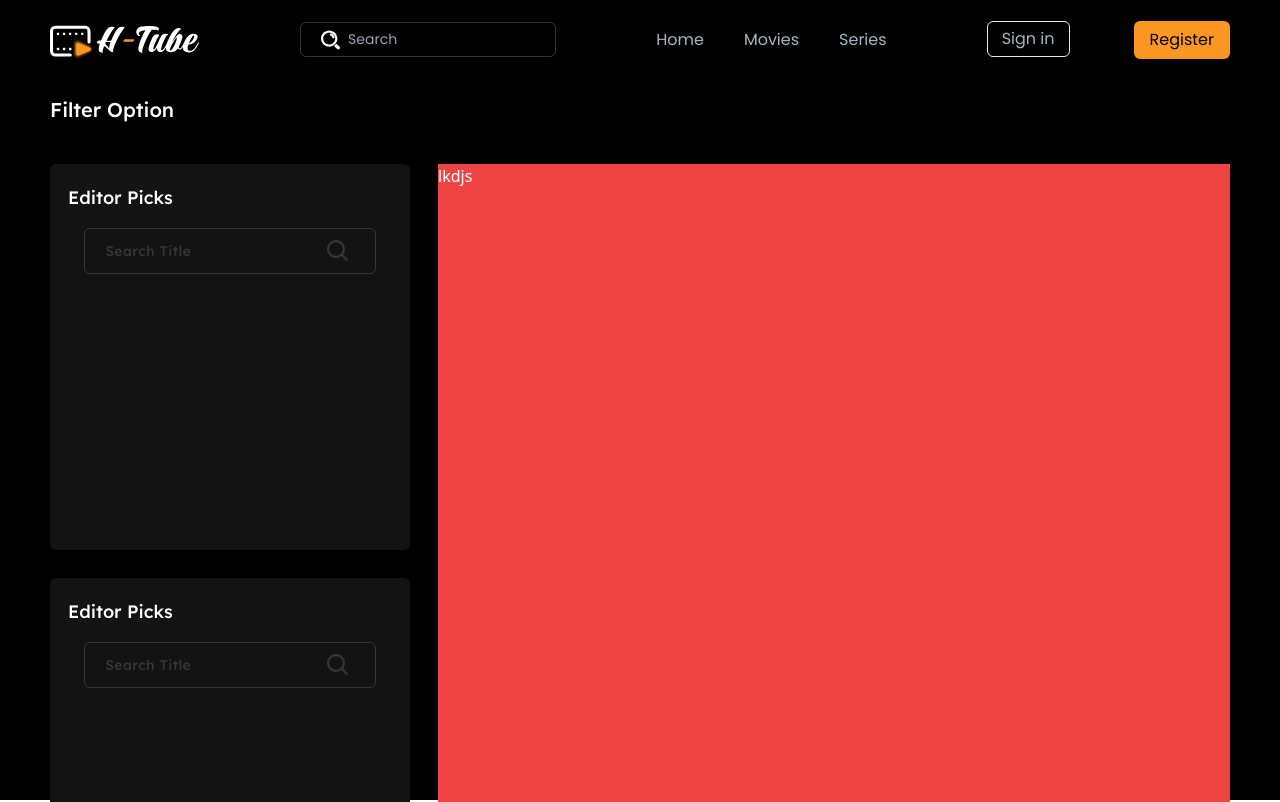
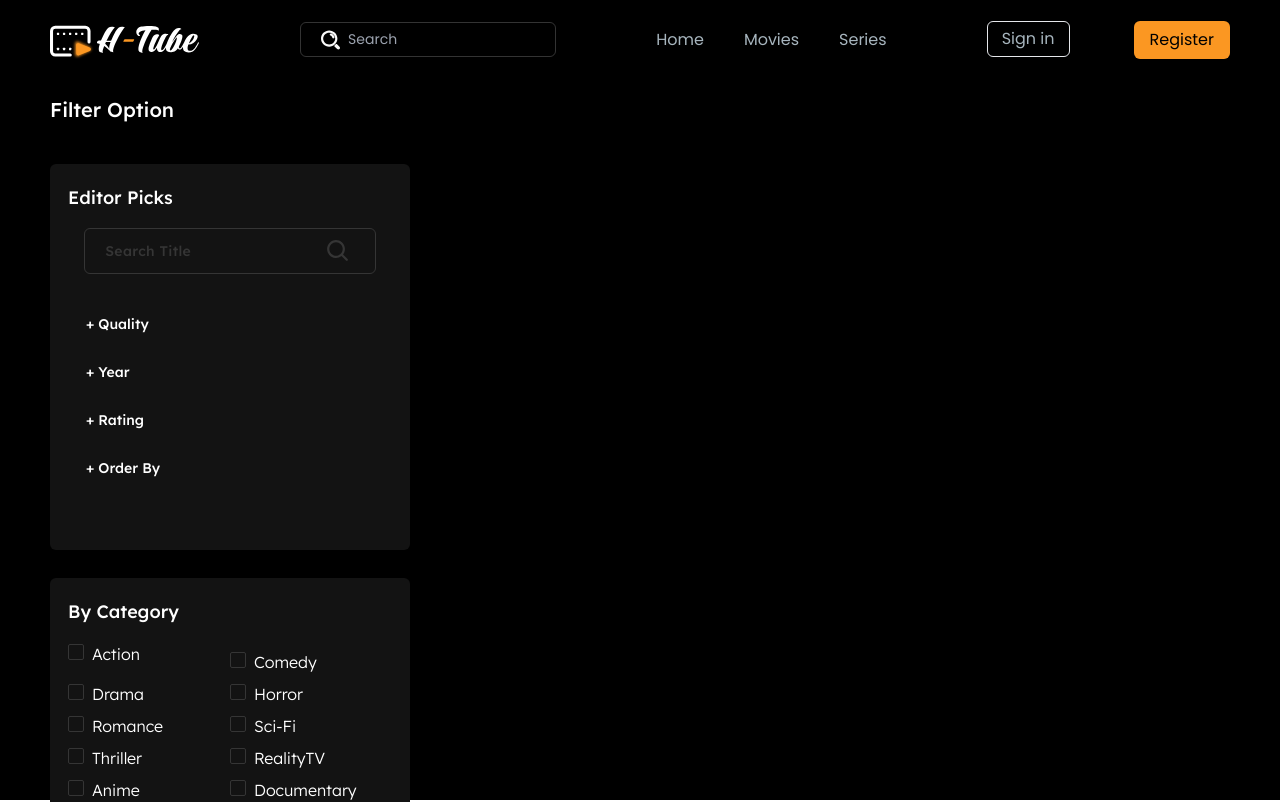
Before and after one commit to mhaddaou/hypertube, a Next.js app: page /search in a window 1280 px wide. Shown: the top 802 px of the page. Built offline with nearby package versions, Linux system fonts and the light colour scheme; a web font is replaced by a local one.

Commit message:
search filters

```diff
--- a/src/app/search/page.tsx
+++ b/src/app/search/page.tsx
@@ -1,13 +1,34 @@
+"use client"
 import Image from "next/image";
+import { useState } from "react";
+export default function Search (){
+    const [expandedIndex, setExpandedIndex] = useState<number | null>(null);
+    const [clickedItems, setClickedItems] = useState<{ [key: string]: string | null }>({});
 
-export default function Search (){
+    const handleToggle = (index: number) => {
+      setExpandedIndex(expandedIndex === index ? null : index);
+    };
+
+    const handleItemClick = (category: string, subItem: string) => {
+      setClickedItems((prev) => ({
+            ...prev,
+            [category]: prev[category] === subItem ? null : subItem,
+            }));
+    };
+
+    const contentMapping: { [key: string]: string[] } = {
+          Quality: ['480p', '720p', '1080p', '4k'],
+          Year: ['1980s', '1990s', '2000s', '2010s', '2020s'],
+          Rating: ['1', '2', '3', '4', '5', '6', '7', '8', '9', '10'],
+          'Order By': ['Name', 'Date', 'Popularity', 'Rating'],
+    };
+
     return (
         <div className="w-screen h-screen bg-black pt-24">
             <div className="container w-full h-full text-white   ">
             <div className="text-white font-lexend-Deca font-medium text-xl">Filter Option</div>
             <div className="flex w-full pt-10 gap-7">
                 <div className="w-[360px] h-full bg-black space-y-7">
-                    {/* top div in left  */}
                     <div className="min-h-[386px] bg-search rounded-md py-5 ">
                         <div className="w-[90%] mx-auto">
                         <div className=" ">
@@ -15,38 +36,63 @@ export default function Search (){
                         </div>
                         <div className="w-[90%] border-[1.5px] rounded-md border-[#353535]  mx-auto  px-5 mt-4 flex   gap-4">
                             <input type="text" className="bg-inherit outline-none py-3 flex-1  text-sm placeholder:text-sm placeholder:text-[#353535] placeholder:font-medium placeholder:tracking-wide tracking-wider font-lexend-Deca text-slate-300" placeholder="Search Title" />
-                            <Image src='/images/icons/search.svg' alt="icon" width={30} height={10} className="pt-1"/>
-                        </div>
+                            <button onClick={() => {}}>
+                            <Image src='/images/icons/search.svg' alt="search icon" width={30} height={10} className="pt-1"/>
+                            </button>
+                            </div>
+                            </div>
+                            <div>
+                            <ul className="space-y-7 mt-10 w-[80%] mx-auto">
+                            {['Quality', 'Year', 'Rating', 'Order By'].map((item, index) => (
+                                  <li key={index} className="font-lexend-Deca font-medium text-sm">
+                                  <div className="cursor-pointer" onClick={() => handleToggle(index)}>
+                                  <span className="mr-1">{expandedIndex === index ? '-' : '+'}</span>
+                                  <span className={`${expandedIndex === index ? 'text-color-primary' : 'text-white'}`}>{item}</span>
+                                  </div>
+                                  {expandedIndex === index && (
+                                      <div className="flex gap-5 flex-wrap mt-5">
+                                      {contentMapping[item].map((subItem, subIndex) => (
+                                            <div
+                                            className={`rounded-md py-1 px-2 font-light cursor-pointer ${
+                                            clickedItems[item] === subItem ? 'bg-[#FB9722]' : 'bg-[#353535]'
+                                            }`}
+                                            key={subIndex}
+                                            onClick={() => handleItemClick(item, subItem)}
+                                            >
+                                            {subItem}
+                                            </div>
+                                            ))}
+                                      </div>
+                                      )}
+                                  </li>
+                            ))}
+                             </ul>
+                      </div>
+                    </div>
+                     <div className="w-[360px] h-full bg-black">
+                       <div className="min-h-[386px] bg-search rounded-md py-5">
+                       <div className="w-[90%] mx-auto">
+                       <p className="font-lexend-Deca font-medium text-lg">By Category</p>
+                       <div className="mt-4 flex flex-wrap space-y-2">
+                       {["Action", "Comedy", "Drama", "Horror", "Romance", "Sci-Fi", "Thriller", "RealityTV", "Anime", "Documentary", "Sports", "Western", "Biography", "Adventure", "War", "Mystery"].map((category) => (
+                             <label key={category} className="w-1/2 block text-white font-lexend-Deca font-light">
+                             <input
+                             type="checkbox"
+                             className="appearance-none h-4 w-4 border-[1.5px] border-[#353535] bg-[#131313] rounded-sm mr-2 checked:bg-[#131313] checked:border-[#FB9722] checked:ring-1 checked:ring-[#FB9722] checked:after:content-['✔'] checked:after:text-[#FB9722] checked:after:block checked:after:text-center checked:after:text-[10px]"/>
+                             {category}
+                             </label>
+                        ))}
+                     </div>
+                       </div>
+                       </div>
+                     </div>
+                </div>
 
-                        </div>
-
-                    </div>
-                    {/* second div in left */}
-                    <div className="w-[360px] h-full bg-black">
-                    <div className="min-h-[386px] bg-search rounded-md py-5 ">
-                        <div className="w-[90%] mx-auto">
-                        <div className=" ">
-                            <p className="font-lexend-Deca font-medium text-lg">Editor Picks</p>
-                        </div>
-                        <div className="w-[90%] border-[1.5px] rounded-md border-[#353535]  mx-auto  px-5 mt-4 flex   gap-4">
-                            <input type="text" className="bg-inherit outline-none py-3 flex-1  text-sm placeholder:text-sm placeholder:text-[#353535] placeholder:font-medium placeholder:tracking-wide tracking-wider font-lexend-Deca text-slate-300" placeholder="Search Title" />
-                            <Image src='/images/icons/search.svg' alt="icon" width={30} height={10} className="pt-1"/>
-                        </div>
-
-                        </div>
-
-                    </div>
+                <div className="flex-1">
 
                 </div>
 
-                </div>
-                {/* the right div */}
-                <div className="flex-1 bg-red-500 ">
-                    lkdjs
-                </div>
-
             </div>
-
             </div>
         </div>
     )
```
